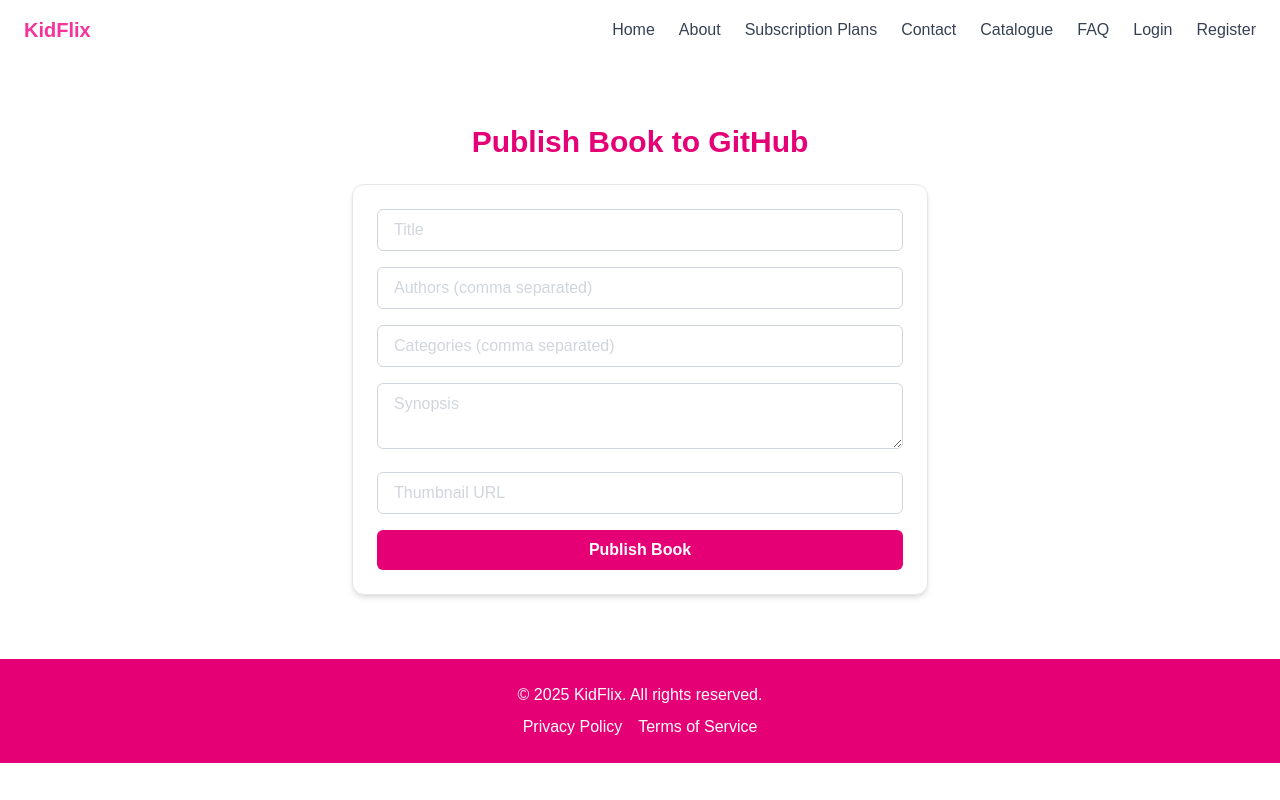
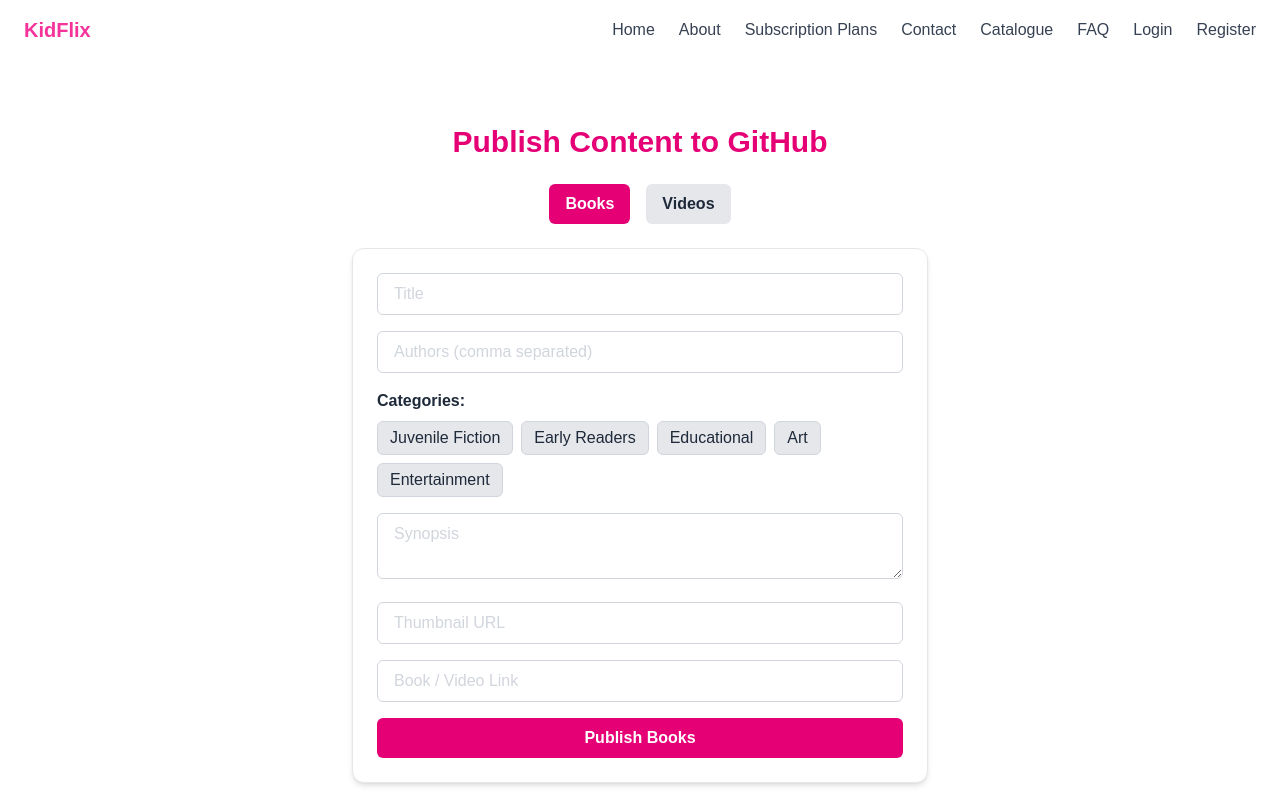
Before and after one commit to wenliangggg/FYP-Frontend, a Next.js app: page /test-publish in a window 1280 px wide. Shown: the top 800 px of the page. Built offline with nearby package versions, Linux system fonts and the light colour scheme; no server answers.

Commit message:
edit publish and add test view (need more testing)

```diff
--- a/src/app/test-publish/page.tsx
+++ b/src/app/test-publish/page.tsx
@@ -1,19 +1,36 @@
 'use client';
 
 import { useState } from "react";
+
+// Example Discovery Page categories
+const DISCOVERY_CATEGORIES = [
+  "Juvenile Fiction",
+  "Early Readers",
+  "Educational",
+  "Art",
+  "Entertainment"
+];
 
 export default function TestPublishPage() {
   const [loading, setLoading] = useState(false);
   const [message, setMessage] = useState<string | null>(null);
 
   // Form state
+  const [category, setCategory] = useState<"books" | "videos">("books");
   const [title, setTitle] = useState("");
   const [authors, setAuthors] = useState("");
-  const [categories, setCategories] = useState("");
+  const [selectedCategories, setSelectedCategories] = useState<string[]>([]);
   const [synopsis, setSynopsis] = useState("");
   const [thumbnail, setThumbnail] = useState("");
+  const [link, setLink] = useState(""); // New field for book/video link
 
-  const generateId = () => 'test-' + Date.now();
+  const generateId = () => title;
+
+  const handleCategoryToggle = (cat: string) => {
+    setSelectedCategories(prev =>
+      prev.includes(cat) ? prev.filter(c => c !== cat) : [...prev, cat]
+    );
+  };
 
   const handlePublish = async () => {
     setLoading(true);
@@ -22,13 +39,14 @@ export default function TestPublishPage() {
     const id = generateId();
     const filename = `${id}.json`;
 
-    const newBook = {
+    const newItem = {
       id,
       title,
       authors: authors.split(",").map(a => a.trim()),
-      categories: categories.split(",").map(c => c.trim()),
+      categories: selectedCategories,
       synopsis,
       thumbnail,
+      link, // include link in the JSON
     };
 
     try {
@@ -36,22 +54,22 @@ export default function TestPublishPage() {
         method: "POST",
         headers: { "Content-Type": "application/json" },
         body: JSON.stringify({
-          category: "books",
+          category, // books or videos
           filename,
-          content: newBook,
+          content: newItem,
         }),
       });
 
       const data = await res.json();
       if (res.ok) {
-        setMessage(`✅ Publish successful! File: ${filename}`);
-        console.log("GitHub response:", data);
+        setMessage(`✅ Publish successful! File: ${filename} (${category})`);
         // reset form
         setTitle("");
         setAuthors("");
-        setCategories("");
+        setSelectedCategories([]);
         setSynopsis("");
         setThumbnail("");
+        setLink("");
       } else {
         setMessage("❌ Publish failed: " + (data.error || JSON.stringify(data)));
       }
@@ -66,8 +84,26 @@ export default function TestPublishPage() {
     <section className="bg-white py-16 px-6">
       <div className="max-w-xl mx-auto">
         <h1 className="text-3xl font-bold text-pink-600 mb-6 text-center">
-          Publish Book to GitHub
+          Publish Content to GitHub
         </h1>
+
+        {/* Category Selector */}
+        <div className="flex justify-center gap-4 mb-6">
+          {["books", "videos"].map((type) => (
+            <button
+              key={type}
+              type="button"
+              onClick={() => setCategory(type as "books" | "videos")}
+              className={`px-4 py-2 rounded-md font-semibold transition ${
+                category === type
+                  ? "bg-pink-600 text-white"
+                  : "bg-gray-200 text-gray-800 hover:bg-gray-300"
+              }`}
+            >
+              {type.charAt(0).toUpperCase() + type.slice(1)}
+            </button>
+          ))}
+        </div>
 
         <form
           onSubmit={(e) => {
@@ -92,14 +128,32 @@ export default function TestPublishPage() {
             className="w-full px-4 py-2 border border-gray-300 rounded-md text-gray-900 placeholder-gray-300 focus:outline-none focus:ring-pink-400 focus:border-pink-400"
             required
           />
-          <input
-            type="text"
-            placeholder="Categories (comma separated)"
-            value={categories}
-            onChange={e => setCategories(e.target.value)}
-            className="w-full px-4 py-2 border border-gray-300 rounded-md text-gray-900 placeholder-gray-300 focus:outline-none focus:ring-pink-400 focus:border-pink-400"
-            required
-          />
+
+          {/* Categories Checkboxes */}
+          <div className="mb-4">
+            <p className="font-semibold text-gray-800 mb-2">Categories:</p>
+            <div className="flex flex-wrap gap-2">
+              {DISCOVERY_CATEGORIES.map(cat => (
+                <label
+                  key={cat}
+                  className={`px-3 py-1 border rounded-md cursor-pointer transition ${
+                    selectedCategories.includes(cat)
+                      ? "bg-pink-600 text-white border-pink-600"
+                      : "bg-gray-200 text-gray-800 border-gray-300 hover:bg-gray-300"
+                  }`}
+                >
+                  <input
+                    type="checkbox"
+                    className="hidden"
+                    checked={selectedCategories.includes(cat)}
+                    onChange={() => handleCategoryToggle(cat)}
+                  />
+                  {cat}
+                </label>
+              ))}
+            </div>
+          </div>
+
           <textarea
             placeholder="Synopsis"
             value={synopsis}
@@ -113,6 +167,13 @@ export default function TestPublishPage() {
             onChange={e => setThumbnail(e.target.value)}
             className="w-full px-4 py-2 border border-gray-300 rounded-md text-gray-900 placeholder-gray-300 focus:outline-none focus:ring-pink-400 focus:border-pink-400"
           />
+          <input
+            type="url"
+            placeholder="Book / Video Link"
+            value={link}
+            onChange={e => setLink(e.target.value)}
+            className="w-full px-4 py-2 border border-gray-300 rounded-md text-gray-900 placeholder-gray-300 focus:outline-none focus:ring-pink-400 focus:border-pink-400"
+          />
 
           <button
             type="submit"
@@ -123,7 +184,7 @@ export default function TestPublishPage() {
                 : "bg-pink-600 text-white hover:bg-pink-700"
             }`}
           >
-            {loading ? "Publishing..." : "Publish Book"}
+            {loading ? `Publishing ${category}...` : `Publish ${category.charAt(0).toUpperCase() + category.slice(1)}`}
           </button>
         </form>
 
--- /dev/null
+++ b/src/app/test-view/page.tsx
@@ -0,0 +1,129 @@
+'use client';
+
+import { useState, useEffect } from "react";
+
+type ContentItem = {
+  id: string;
+  title: string;
+  authors: string[];
+  categories: string[];
+  synopsis: string;
+  thumbnail: string;
+  link: string;
+  filename: string;
+};
+
+export default function TestViewPage() {
+  const [category, setCategory] = useState<"books" | "videos">("books");
+  const [items, setItems] = useState<ContentItem[]>([]);
+  const [loading, setLoading] = useState(false);
+  const [message, setMessage] = useState<string | null>(null);
+
+  useEffect(() => {
+    const fetchItems = async () => {
+      setLoading(true);
+      setMessage(null);
+
+      try {
+        const res = await fetch(`/api/github/list-files?category=${category}`);
+        const files: { name: string; path: string }[] = await res.json();
+
+        // Fetch file content for each
+        const contentPromises = files.map(async (file) => {
+          const r = await fetch(`/api/github/get-file?path=${encodeURIComponent(file.path)}`);
+          const data = await r.json();
+          return {
+            id: data.id || file.name, // fallback to filename if id missing
+            title: data.title || "No Title",
+            authors: data.authors || [],
+            categories: data.categories || [],
+            synopsis: data.synopsis || "",
+            thumbnail: data.thumbnail || "",
+            link: data.link || "#",
+            filename: file.name,
+          };
+        });
+
+        const results = await Promise.all(contentPromises);
+        setItems(results);
+      } catch (err: any) {
+        console.error(err);
+        setMessage("❌ Failed to fetch items: " + err.message);
+      } finally {
+        setLoading(false);
+      }
+    };
+
+    fetchItems();
+  }, [category]);
+
+  return (
+    <section className="bg-white py-16 px-6">
+      <div className="max-w-3xl mx-auto">
+        <h1 className="text-3xl font-bold text-pink-600 mb-6 text-center">
+          View {category.charAt(0).toUpperCase() + category.slice(1)}
+        </h1>
+
+        {/* Category Toggle */}
+        <div className="flex justify-center gap-4 mb-6">
+          {["books", "videos"].map((type) => (
+            <button
+              key={type}
+              onClick={() => setCategory(type as "books" | "videos")}
+              className={`px-4 py-2 rounded-md font-semibold transition ${
+                category === type
+                  ? "bg-pink-600 text-white"
+                  : "bg-gray-200 text-gray-800 hover:bg-gray-300"
+              }`}
+            >
+              {type.charAt(0).toUpperCase() + type.slice(1)}
+            </button>
+          ))}
+        </div>
+
+        {loading ? (
+          <p className="text-center text-gray-700">Loading {category}...</p>
+        ) : items.length === 0 ? (
+          <p className="text-center text-gray-700">No {category} found.</p>
+        ) : (
+          <ul className="space-y-6">
+            {items.map((item) => (
+              <li key={item.id} className="border rounded-xl p-4 shadow-sm flex flex-col md:flex-row gap-4">
+                {item.thumbnail && (
+                  <img
+                    src={item.thumbnail}
+                    alt={item.title}
+                    className="w-full md:w-40 h-40 object-cover rounded-md"
+                  />
+                )}
+                <div className="flex-1">
+                  <h2 className="text-xl font-bold text-pink-600 mb-2">{item.title}</h2>
+                  <p className="text-gray-800 mb-1">
+                    <span className="font-semibold">Authors:</span> {item.authors.join(", ")}
+                  </p>
+                  <p className="text-gray-800 mb-1">
+                    <span className="font-semibold">Categories:</span> {item.categories.join(", ")}
+                  </p>
+                  <p className="text-gray-700 mb-2">{item.synopsis}</p>
+                  {item.link && (
+                    <a
+                      href={item.link}
+                      target="_blank"
+                      className="text-pink-600 hover:underline font-semibold"
+                    >
+                      View Link
+                    </a>
+                  )}
+                </div>
+              </li>
+            ))}
+          </ul>
+        )}
+
+        {message && (
+          <p className="mt-6 text-center text-red-500 font-medium">{message}</p>
+        )}
+      </div>
+    </section>
+  );
+}
```
